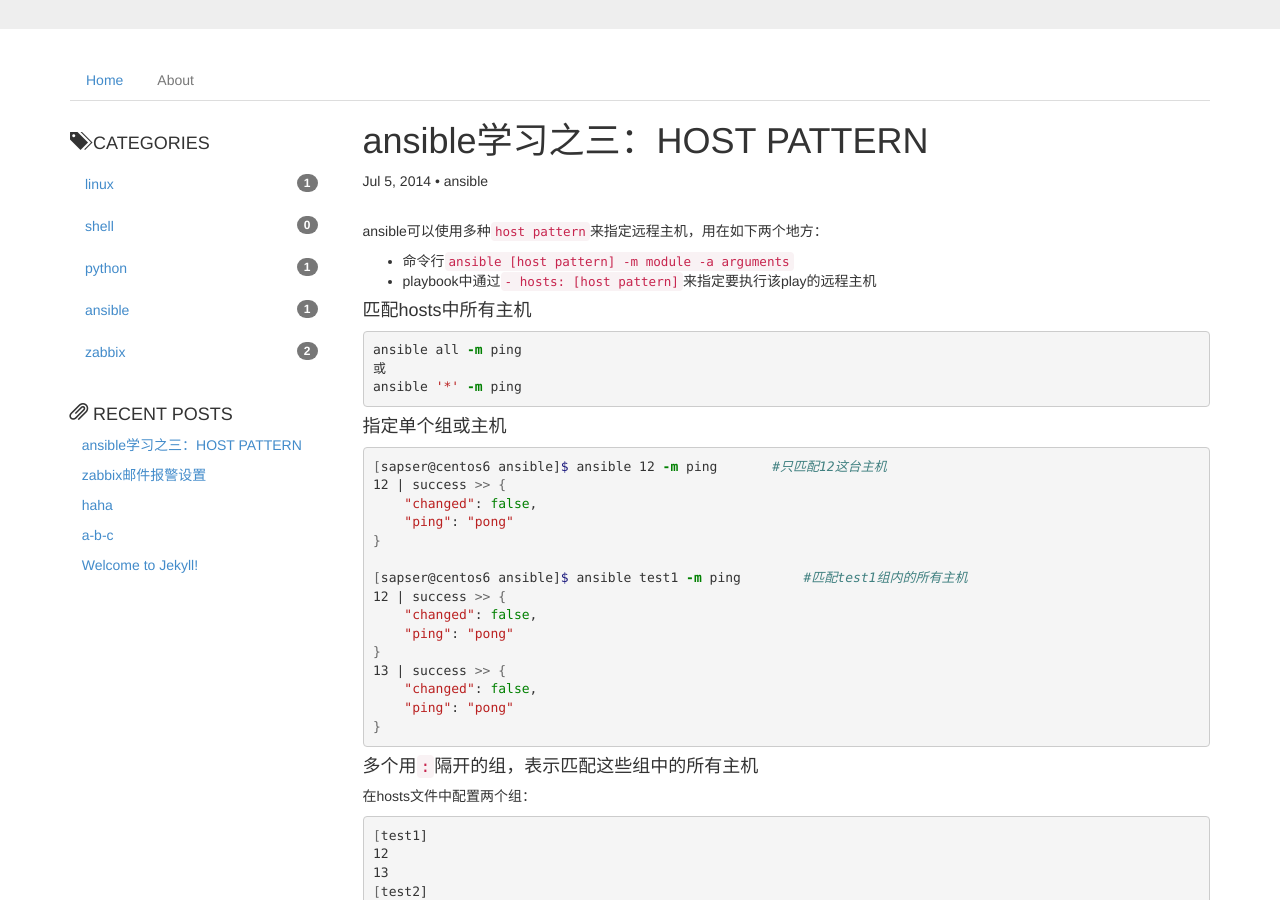
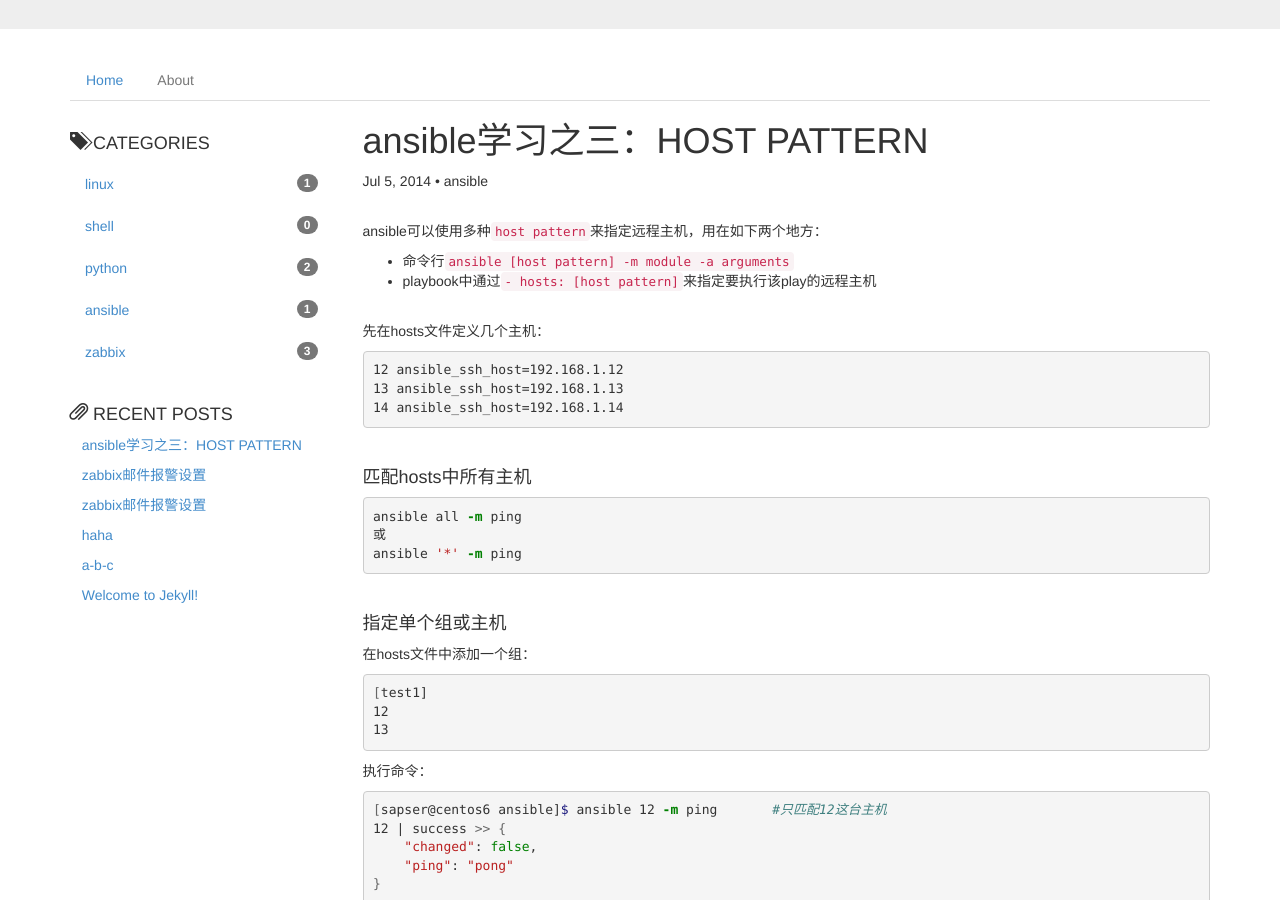
Before and after one commit to sapser/sapser.github.io, a Jekyll site: the page built from _posts/2014-07-05-ansible-host-pattern.md, in a window 1280 px wide and 900 px high, scrolled down 211 px. Built offline with Jekyll 4.4.1, drawn with Linux system fonts in a browser that asks for light colours; Markdown is read by kramdown in place of the engine named in the settings; comment, search, counter and statistics services are not loaded; some of the changed text lies outside the part shown.

Commit message:
添加多说评论

````diff
--- a/_layouts/post.html
+++ b/_layouts/post.html
@@ -23,3 +23,20 @@
 {% endif %}
 <br />
 <br />
+
+<!-- 多说评论框 start -->
+<div class="ds-thread" data-thread-key="{{ page.id }}" data-title="{{ page.title }}" data-url="{{ page.url | prepend: site.baseurl }}"></div>
+<!-- 多说评论框 end -->
+<!-- 多说公共JS代码 start (一个网页只需插入一次) -->
+<script type="text/javascript">
+var duoshuoQuery = {short_name:"sapser"};
+        (function() {
+                var ds = document.createElement('script');
+                ds.type = 'text/javascript';ds.async = true;
+                ds.src = (document.location.protocol == 'https:' ? 'https:' : 'http:') + '//static.duoshuo.com/embed.js';
+                ds.charset = 'UTF-8';
+                (document.getElementsByTagName('head')[0]
+                 || document.getElementsByTagName('body')[0]).appendChild(ds);
+        })();
+        </script>
+<!-- 多说公共JS代码 end -->
--- a/_posts/2014-07-05-ansible-host-pattern.md
+++ b/_posts/2014-07-05-ansible-host-pattern.md
@@ -12,6 +12,17 @@
 </ul>
 
 
+<br />
+先在hosts文件定义几个主机：
+
+```
+12 ansible_ssh_host=192.168.1.12
+13 ansible_ssh_host=192.168.1.13
+14 ansible_ssh_host=192.168.1.14
+```
+
+
+<br />
 #### 匹配hosts中所有主机
 ```bash
 ansible all -m ping
@@ -19,8 +30,17 @@
 ansible '*' -m ping
 ```
 
+<br />
+#### 指定单个组或主机
+在hosts文件中添加一个组：
 
-#### 指定单个组或主机
+```bash
+[test1]
+12
+13
+```
+执行命令：
+
 ```bash
 [sapser@centos6 ansible]$ ansible 12 -m ping       #只匹配12这台主机
 12 | success >> {
@@ -40,6 +60,7 @@
 ```
 
 
+<br />
 #### 多个用`:`隔开的组，表示匹配这些组中的所有主机
 在hosts文件中配置两个组：
 
@@ -70,6 +91,7 @@
 ```
 
 
+<br />
 #### 组前面加上`!`表示排除这个组中的主机
 在hosts文件中配置两个组：
 
@@ -96,6 +118,7 @@
 ```
 
 
+<br />
 #### `&`表示求组的交集
 在hosts文件指定两个组：
 
@@ -121,24 +144,26 @@
 首先取出属于webservers组和dbservers组的所有主机，取出这些主机中同时也属于staging组的那部分，然后再去掉不属于phoenix组的那些
 
 
+<br />
 #### 使用通配符
 ```bash
-[sapser@centos6 ansible]$ ansible '14?' -m ping          #通配符中"?"表示匹配任意一个字符
-145 | success >> {
+[sapser@centos6 ansible]$ ansible '1?' -m ping          #通配符"?"匹配单个字符
+12 | success >> {
     "changed": false,
     "ping": "pong"
 }
-146 | success >> {
+13 | success >> {
     "changed": false,
     "ping": "pong"
 }
-148 | success >> {
+14 | success >> {
     "changed": false,
     "ping": "pong"
 }
 ```
 
 
+<br />
 #### 以`~`开头表示使用正则表达式
 ```bash
 [sapser@centos6 ansible]$ ansible '~test.*' -m ping
````
Also changed, not shown: _posts/2014-07-05-zabbix-email-alert.md (added, +34 -0 lines).
